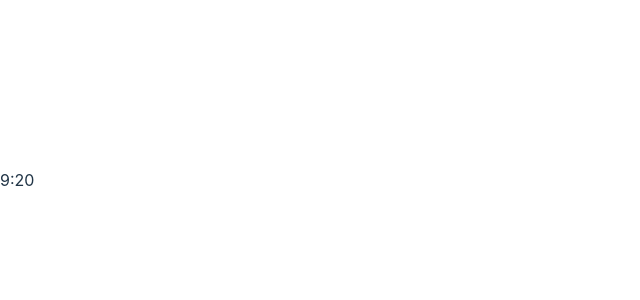
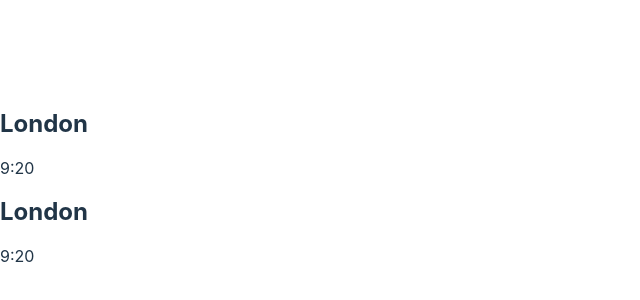
Before and after one commit to fallowshades/chas_react-clock, a React (Vite) app: page / in a window 1280 px wide. Shown: the part 220-520 px from the top of the page, without its empty margins (0-640 px from the left). Built offline with nearby package versions, Linux system fonts and the light colour scheme.

Commit message:
create a clock component

```diff
--- a/src/App.jsx
+++ b/src/App.jsx
@@ -1,28 +1,14 @@
-import React, { useEffect, useState } from 'react'
+// App.jsx
+import React from 'react'
 import './App.css'
+import Clock from './Clock'
 
 function App() {
-  const [time, setTime] = useState(new Date().toLocaleTimeString('en'))
-
-  useEffect(() => {
-    const intervalId = setInterval(() => {
-      const now = new Date().toLocaleTimeString('en')
-
-      setTime(now)
-    }, 1000)
-
-    return () => {
-      clearInterval(intervalId)
-    }
-  }, []) // Empty dependency array ensures useEffect runs only once on mount
-
-  const timeArray = time.split(':')
-  const minutes = parseInt(timeArray[0], 10)
-  const seconds = parseInt(timeArray[1], 10)
-
   return (
     <div>
-      {minutes}:{seconds}
+      <Clock city="London" timeZone="Europe/London" />
+      <Clock city="London" timeZone="Europe/London" />
+      {/* Add more clocks as needed */}
     </div>
   )
 }
--- a/src/Clock.jsx
+++ b/src/Clock.jsx
@@ -0,0 +1,32 @@
+// Clock.jsx
+import React, { useEffect, useState } from 'react'
+
+const Clock = ({ city, timeZone }) => {
+  const [time, setTime] = useState(
+    new Date().toLocaleTimeString('en', { timeZone })
+  )
+
+  useEffect(() => {
+    const intervalId = setInterval(() => {
+      const now = new Date().toLocaleTimeString('en', { timeZone })
+      setTime(now)
+    }, 1000)
+
+    return () => {
+      clearInterval(intervalId)
+    }
+  }, [timeZone])
+
+  const timeArray = time.split(':')
+  const minutes = parseInt(timeArray[0], 10)
+  const seconds = parseInt(timeArray[1], 10)
+
+  return (
+    <div>
+      <h2>{city}</h2>
+      {minutes}:{seconds}
+    </div>
+  )
+}
+
+export default Clock
```
